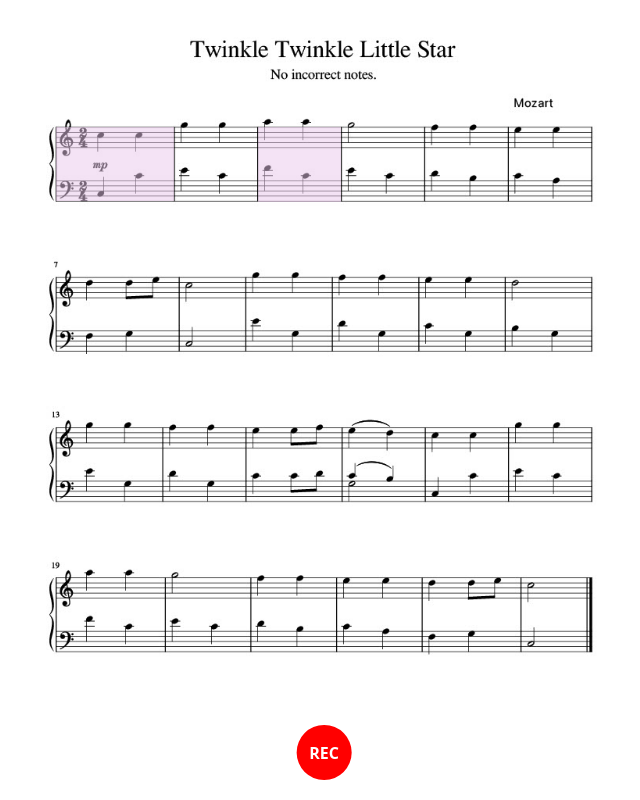
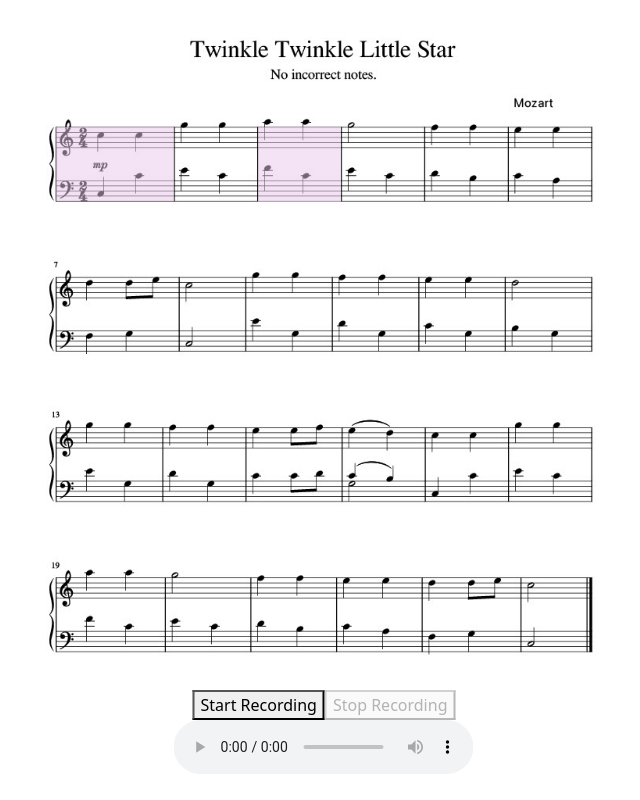
Before and after one commit to emilyreevess/front-end-capstone, a React (Create React App) app: page /sheetmusic in a window 1280 px wide. Shown: the whole page, without its empty margins (316-956 px from the left). Built offline with nearby package versions, Linux system fonts and the light colour scheme.

Commit message:
Audio Recorder Component
Audio Recorder Component

```diff
--- a/src/components/AudioRecorderComponent.js
+++ b/src/components/AudioRecorderComponent.js
@@ -1,73 +1,69 @@
-// // App.js
+import React, { useState, useRef } from 'react';
 
-// import React, { useState } from 'react';
-
-// const AudioRecorderComponent = () => {
-//   const [isRecording, setIsRecording] = useState(false);
-
-//   const startRecording = () => {
-//     // Add logic for starting recording
-//     setIsRecording(true);
-//   };
-
-//   const stopRecording = () => {
-//     // Add logic for stopping recording
-//     setIsRecording(false);
-//   };
-
-//   return (
-//     <div>
-//       <button onClick={startRecording} disabled={isRecording}>
-//         Start Recording
-//       </button>
-//       <button onClick={stopRecording} disabled={!isRecording}>
-//         Stop Recording
-//       </button>
-//     </div>
-//   );
-// };
-
-// export default AudioRecorderComponent;
-
-import React, { useState } from 'react';
-
-const AudioRecorderComponent = ({scale}) => {
-  const [isRecording, setIsRecording] = useState(false);
+const AudioRecorderComponent = () => {
+  const [mediaRecorder, setMediaRecorder] = useState(null);
+  let audioChunks = [];
+  const [recording, setRecording] = useState(false);
+  const audioElement = useRef(null);
 
   const startRecording = () => {
-    // You can add your logic to start recording here
-    setIsRecording(true);
+    navigator.mediaDevices.getUserMedia({ audio: true })
+      .then((stream) => {
+        const recorder = new MediaRecorder(stream);
+
+        recorder.ondataavailable = (e) => {
+          if (e.data.size > 0) {
+            audioChunks.push(e.data);
+          }
+        };
+
+        recorder.onstop = () => {
+          const audioBlob = new Blob(audioChunks);
+          const audioUrl = URL.createObjectURL(audioBlob);
+
+          audioElement.current.src = audioUrl;
+          audioElement.current.controls = true;
+
+          const formData = new FormData();
+          formData.append('file', audioBlob);
+
+          const endpoint = 'http://127.0.0.1:5000/process-audio';
+
+          fetch(endpoint, {
+            method: 'POST',
+            body: formData,
+          })
+            .then((response) => response.json())
+            .then((data) => {
+              console.log('Audio uploaded successfully:', data);
+            })
+            .catch((error) => {
+              console.error('Error uploading audio:', error);
+            });
+
+          setRecording(false);
+        };
+
+        recorder.start();
+        setMediaRecorder(recorder);
+        setRecording(true);
+      })
+      .catch((error) => {
+        console.error('Error accessing microphone:', error);
+      });
   };
 
   const stopRecording = () => {
-    // You can add your logic to stop recording here
-    setIsRecording(false);
-  };
-
-  const circleStyle = {
-    width: `${70 * scale}px`,
-    height: `${70 * scale}px`,
-    borderRadius: '50%',
-    backgroundColor: 'red',
-    display: 'flex',
-    alignItems: 'center',
-    justifyContent: 'center',
-    color: 'white',
-    fontWeight: 'bold',
-    cursor: 'pointer',
+    if (mediaRecorder && mediaRecorder.state === 'recording') {
+      mediaRecorder.stop();
+    }
   };
 
   return (
-    <div style={{ position: 'relative' }}>
-      {isRecording ? (
-        <div style={circleStyle} onClick={stopRecording}>
-          STOP
-        </div>
-      ) : (
-        <div style={circleStyle} onClick={startRecording}>
-          REC
-        </div>
-      )}
+    <div>
+      <button onClick={startRecording} disabled={recording}>Start Recording</button>
+      <button onClick={stopRecording} disabled={!recording}>Stop Recording</button>
+      <audio ref={audioElement} controls />
     </div>
   );
 };
```
Also changed, not shown: src/components/MyComponent.js (line endings or trailing spaces).
